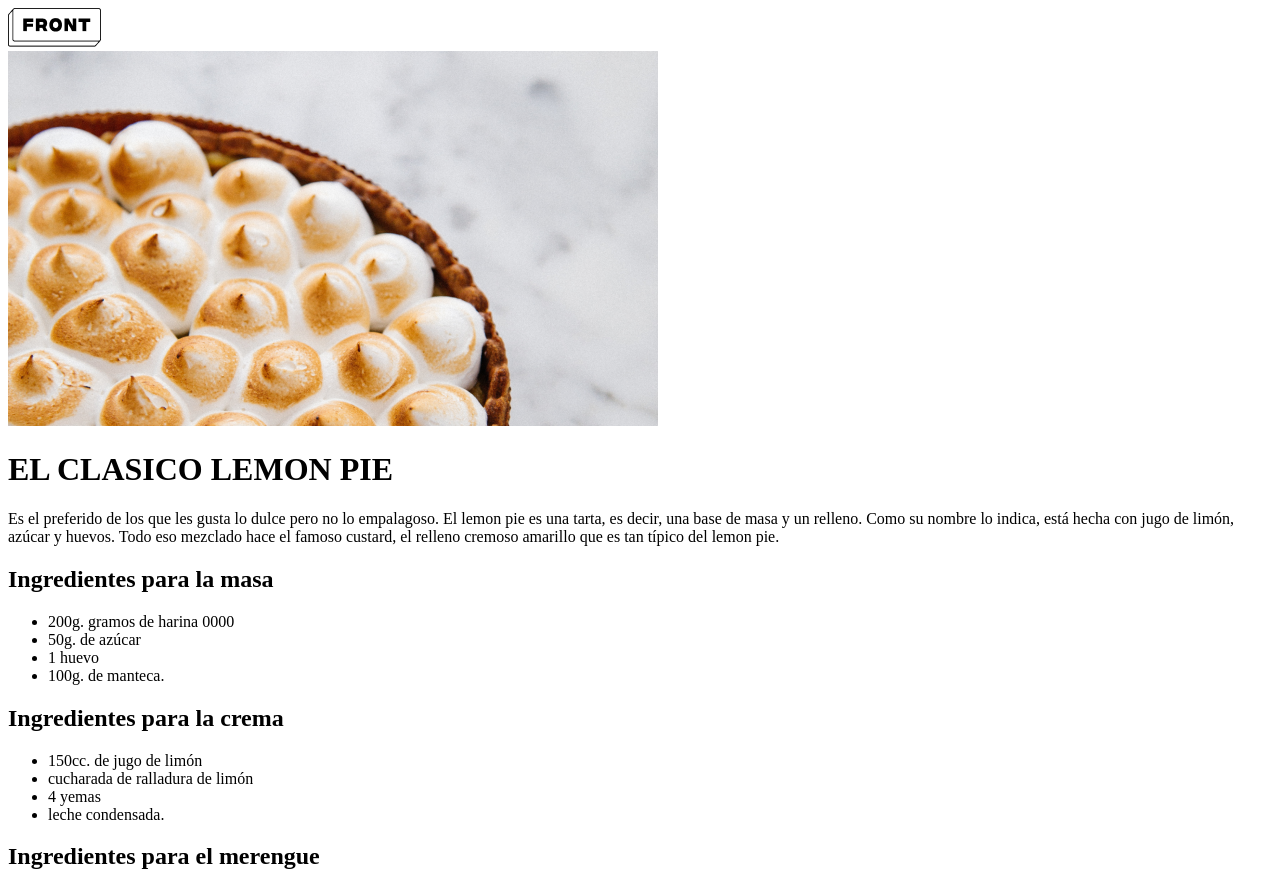
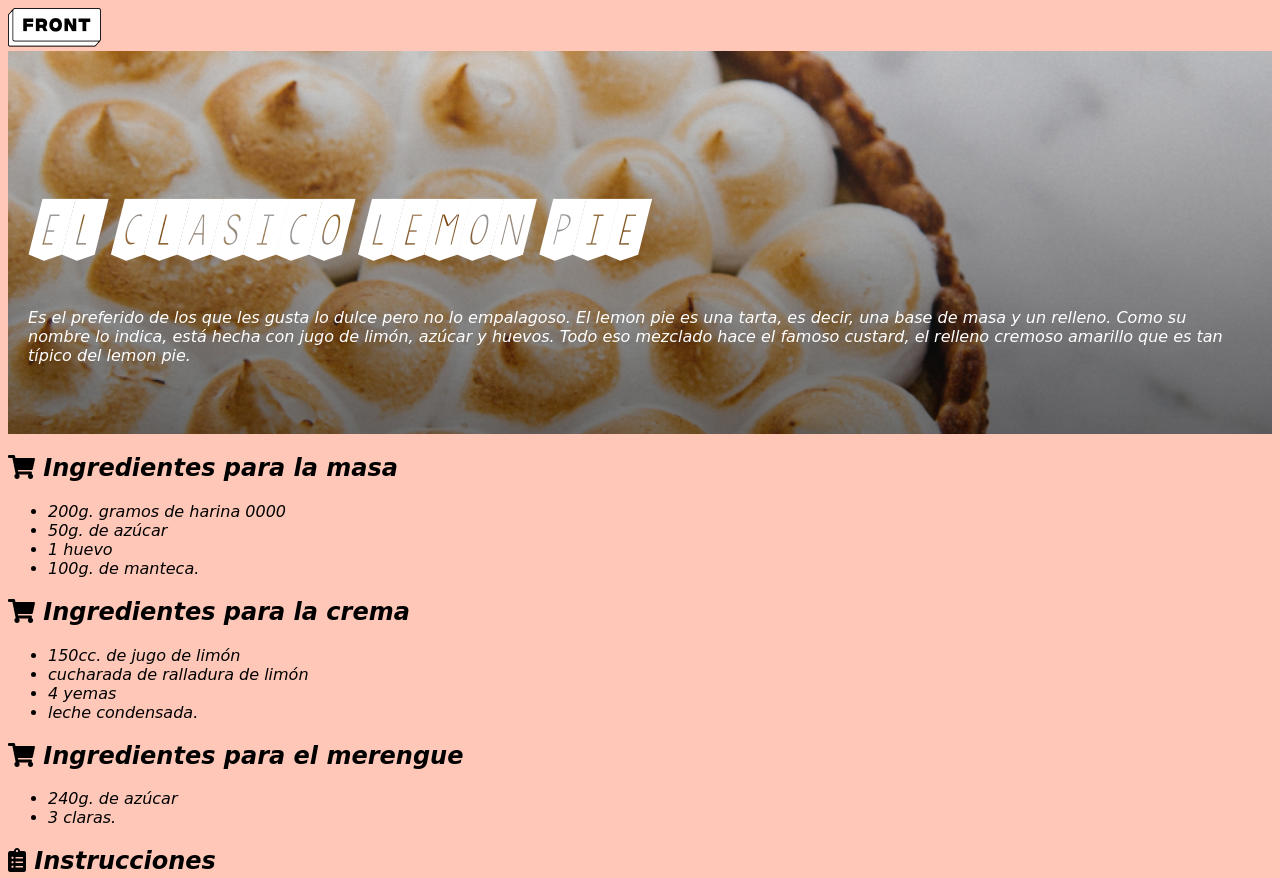
Before and after one commit to bernygena93/Front-End-I, a plain HTML site: page C6S/index.html in a window 1280 px wide. Shown: the top 878 px of the page. Drawn offline with Linux system fonts and the light colour scheme.

Commit message:
clase 5 y clase 6

```diff
--- /dev/null
+++ b/C5S/css/style.css
@@ -0,0 +1,52 @@
+body {
+    font-family: Calibri, Arial, Helvetica, sans-serif;
+    margin: 0;
+}
+
+header {
+    background-color: #ddd;
+    line-height: 2;
+    text-align:  center;
+}
+main{
+    margin: 50px auto;
+    max-width: 800px;
+}
+section{
+    margin-top: 30px;
+}
+
+h1 {
+    color: #1F497D;
+    font-size: 24px;
+    word-spacing: 1.5em;
+}
+h2 {
+    color: #632423;
+    font-size: 18px;
+}
+.title{
+    background-color: #BFBFBF;
+    font-family: Cambria, Times, serif;
+    letter-spacing: 0.5em;
+    text-transform: uppercase;
+}
+li {
+    font-style: normal;
+    font-variant: small-caps;
+}
+.itemDetail {
+    font-style: italic;
+    font-weight: bold;
+}
+
+footer{
+    background-color: #1F497D;
+    color: #ddd;
+    font-size: 24px;
+    text-align: center;
+}
+.imagenesLink{
+    width: 20px;
+    height: 20px;
+}
--- /dev/null
+++ b/C6S/css/style.css
@@ -0,0 +1,25 @@
+@font-face{
+    font-family: 'KGChasingCars';
+    src: local("/font/KGChasingCars"),
+    url(/font/KGChasingCars.ttf);
+}
+@import url('https://fonts.googleapis.com/css2?family=Indie+Flower&display=swap');
+
+body{
+    background-color: #FEC7B7;
+    font-family: 'Indie Flower', cursive;
+    font-style: italic;
+    font-size: 16px;
+}
+h1{
+    font-family: 'KGChasingCars';
+    font-size: 70px;
+}
+.banner{
+    background-image: url(/img/lemon-pie2.jpg);
+    background-size: cover;
+    background-position: center;
+    padding: 20px;
+    height: 343px;
+    color: white;
+}
--- a/clase 4/index.html
+++ b/C6S/index.html
@@ -5,17 +5,22 @@
         <meta http-equiv="X-UA-Compatible" content="IE=edge">
         <meta name="viewport" content="width=device-width, initial-scale=1.0">
         <title>Receta de Tarta de Limon </title>
+        <link rel="stylesheet" href="css/style.css">
+        <link rel="stylesheet" href="https://use.fontawesome.com/releases/v5.15.3/css/solid.css" integrity="sha384-LA8Ug4T/nhVkyhrSmSirsoAo9iDrBk8E7U80aSPeD+w3vO8PzOJIS6agGcbIwwX0" crossorigin="anonymous">
+        <link rel="stylesheet" href="https://use.fontawesome.com/releases/v5.15.3/css/fontawesome.css" integrity="sha384-wESLQ85D6gbsF459vf1CiZ2+rr+CsxRY0RpiF1tLlQpDnAgg6rwdsUF1+Ics2bni" crossorigin="anonymous">
+
     </head>
     <body>
         <header>
-            <img src = "img\logo-front.png"> <br>
-            <img src="img\lemon-pie.png">
-
-            <h1>EL CLASICO LEMON PIE</h1>
-            <p>Es el preferido de los que les gusta lo dulce pero no lo empalagoso. El lemon pie es una tarta, es decir, una base de masa y un relleno. Como su nombre lo indica, está hecha con jugo de limón, azúcar y huevos. Todo eso mezclado hace el famoso custard, el relleno cremoso amarillo que es tan típico del lemon pie.</p>
-        </header>
+            <img src = "img\logo-front.png"><br>
+            <div class="banner">
+                <br><br><br><br>
+                <h1>EL CLASICO LEMON PIE</h1>
+                <p>Es el preferido de los que les gusta lo dulce pero no lo empalagoso. El lemon pie es una tarta, es decir, una base de masa y un relleno. Como su nombre lo indica, está hecha con jugo de limón, azúcar y huevos. Todo eso mezclado hace el famoso custard, el relleno cremoso amarillo que es tan típico del lemon pie.</p>
+            </div>
+            </header>
         <main>
-            <h2>Ingredientes para la masa </h2>
+            <h2><i class="fas fa-shopping-cart"></i> Ingredientes para la masa </h2>
             <ul>
                 <li>200g. gramos de harina 0000</li>
                 <li>50g. de azúcar </li>
@@ -23,7 +28,7 @@
                 <li>100g. de manteca.</li>
             </ul>
 
-            <h2>Ingredientes para la crema </h2>
+            <h2><i class="fas fa-shopping-cart"></i> Ingredientes para la crema </h2>
             <ul>
                 <li>150cc. de jugo de limón</li>
                 <li>cucharada de ralladura de limón</li>
@@ -31,13 +36,13 @@
                 <li>leche condensada.</li>
             </ul>
 
-            <h2>Ingredientes para el merengue</h2>
+            <h2><i class="fas fa-shopping-cart"></i> Ingredientes para el merengue</h2>
             <ul>
                 <li>240g. de azúcar</li>
                 <li>3 claras.</li>
             </ul>
 
-            <h2>Instrucciones</h2>
+            <h2><i class="fas fa-clipboard-list"></i> Instrucciones</h2>
             <ol>
                 <li> Procesar o mezclar ligeramente la harina, el azúcar y la manteca fría curtada en cubitos, hasta formar un arenado. Agregar el huevo y unir la masa sin trabajarla mucho. Envolver en film y llevar a la heladera por 30 minutos aproximadamente.</li>
                 <li> Precalentar el horno a temperatura media (180°C).</li>
```
Also changed, not shown: C5S/Index.html (added, +54 -0 lines), C5S/img/batman.png (added), C5S/img/ico_instagram.png (added), C5S/img/ico_linkedin.png (added), C6S/font/KGChasingCars.ttf (added), C6S/img/lemon-pie.png (renamed from clase 4/img/lemon-pie.png), C6S/img/lemon-pie2.jpg (added), C6S/img/logo-front.png (renamed from clase 4/img/logo-front.png), 1 other file.
